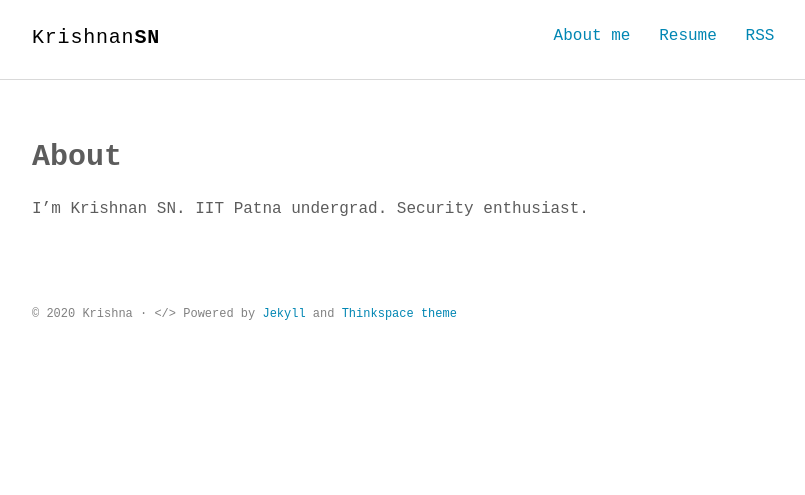
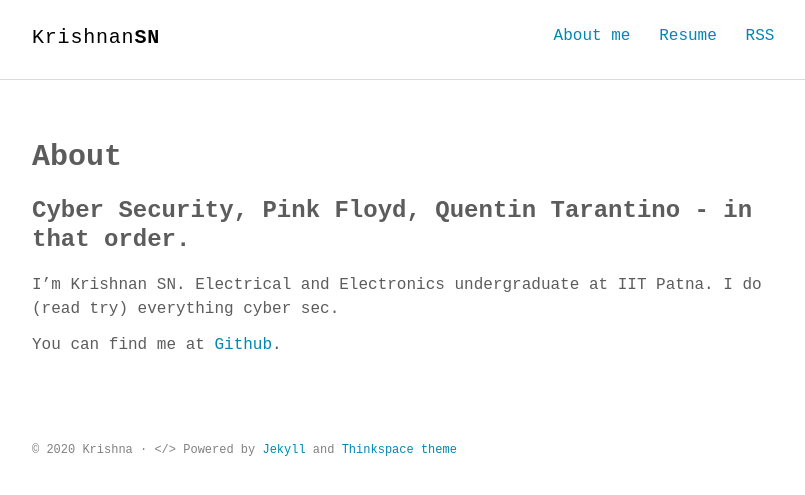
Before and after one commit to lordlabuckdas/lordlabuckdas.github.io, a Jekyll site: the page built from about.md, in a window 1280 px wide. Shown: the top 495 px of the page, without its empty margins (232-1037 px from the left). Built offline with Jekyll 4.4.1, drawn with Linux system fonts in a browser that asks for light colours; some web fonts are replaced.

Commit message:
sum changes

```diff
--- a/_includes/intro.html
+++ b/_includes/intro.html
@@ -1,5 +1,5 @@
 <section class="intro">
   <div class="container">
-    <p class="lead">Cyber Security. Pink Floyd. Quentin Tarantino.</p>
+    <p class="lead">Security Enthusiast.</p>
   </div>
 </section>
--- a/about.md
+++ b/about.md
@@ -4,4 +4,8 @@ title: About
 permalink: /about/
 ---
 
-I'm Krishnan SN. IIT Patna undergrad. Security enthusiast.
+### Cyber Security, Pink Floyd, Quentin Tarantino - in that order.
+
+I'm Krishnan SN. Electrical and Electronics undergraduate at IIT Patna. I do (read try) everything cyber sec.
+
+You can find me at [Github](https://github.com/lordlabuckdas).
```
